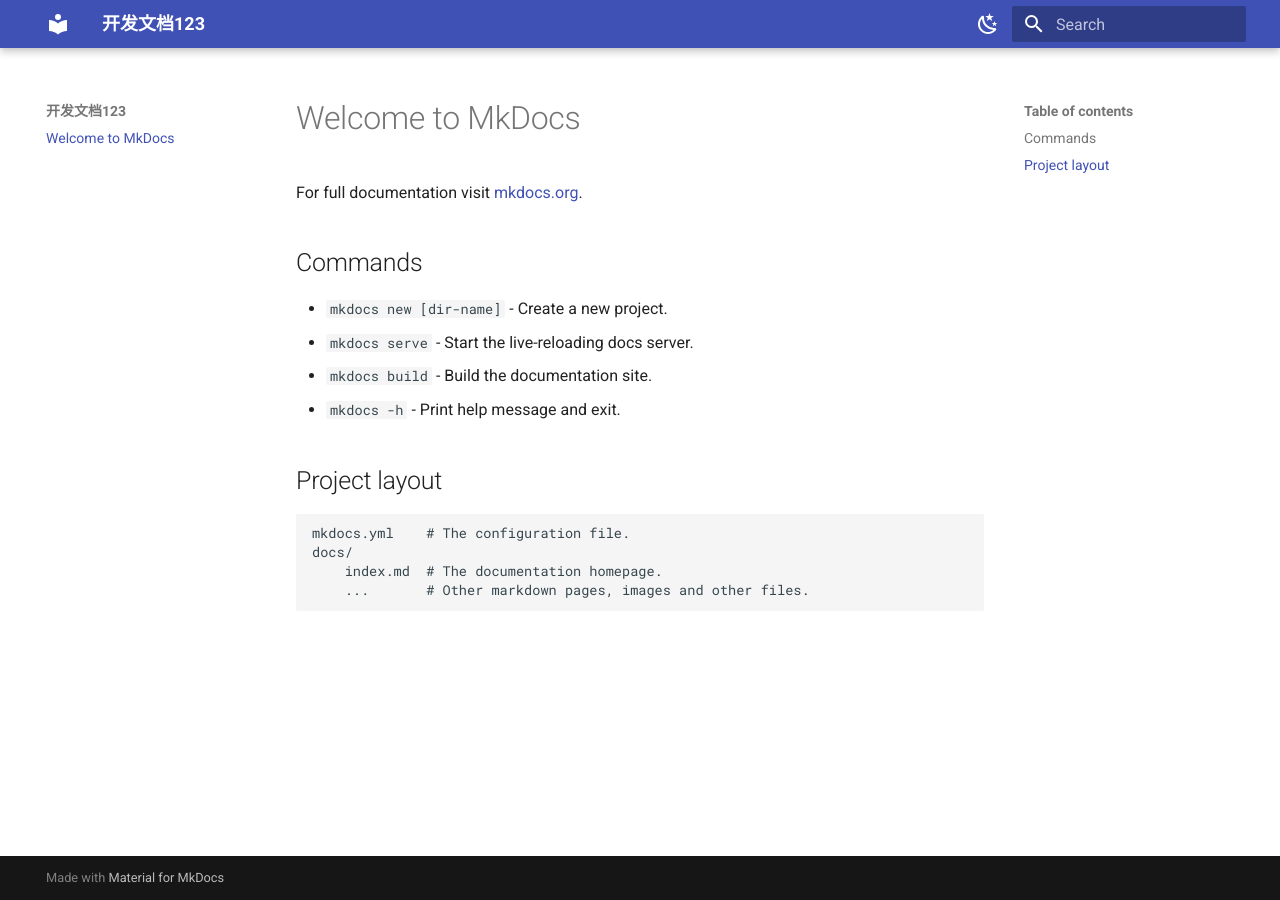
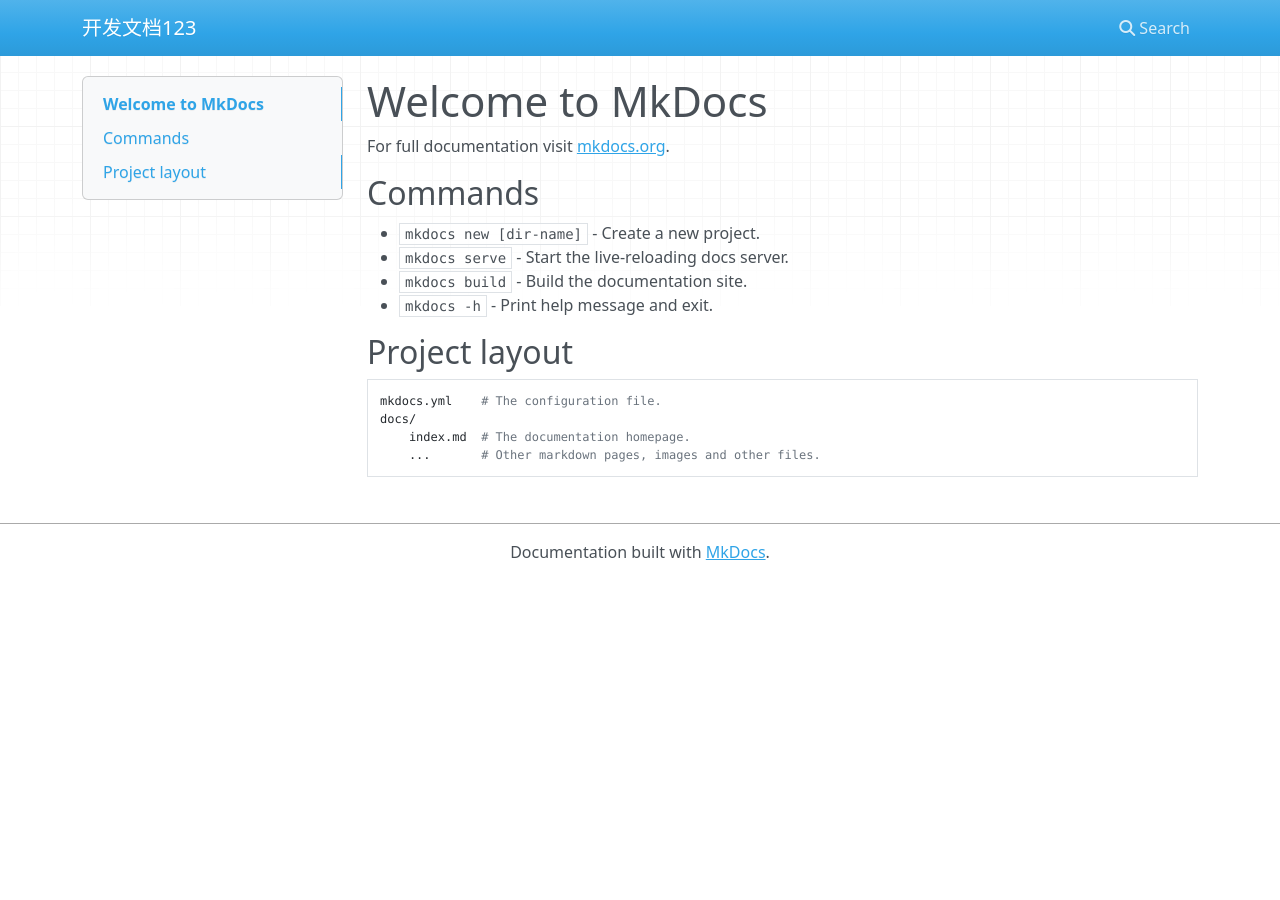
Before and after one commit to Cib0/DevDocs, an MkDocs documentation site: the page built from docs/index.md, in a window 1280 px wide. Built offline with MkDocs 1.6.1, drawn with Linux system fonts in a browser that asks for light colours; nearby versions of some CDN libraries.

Commit message:
no message

```diff
--- a/mkdocs.yml
+++ b/mkdocs.yml
@@ -1,17 +1 @@
 site_name: 开发文档123
-
-theme:
-  name: material
-  palette:
-    - scheme: default
-      primary: indigo
-      accent: indigo
-      toggle:
-        icon: material/weather-night
-        name: Switch to dark mode
-    - scheme: slate
-      primary: indigo
-      accent: indigo
-      toggle:
-        icon: material/weather-sunny
-        name: Switch to light mode
```
